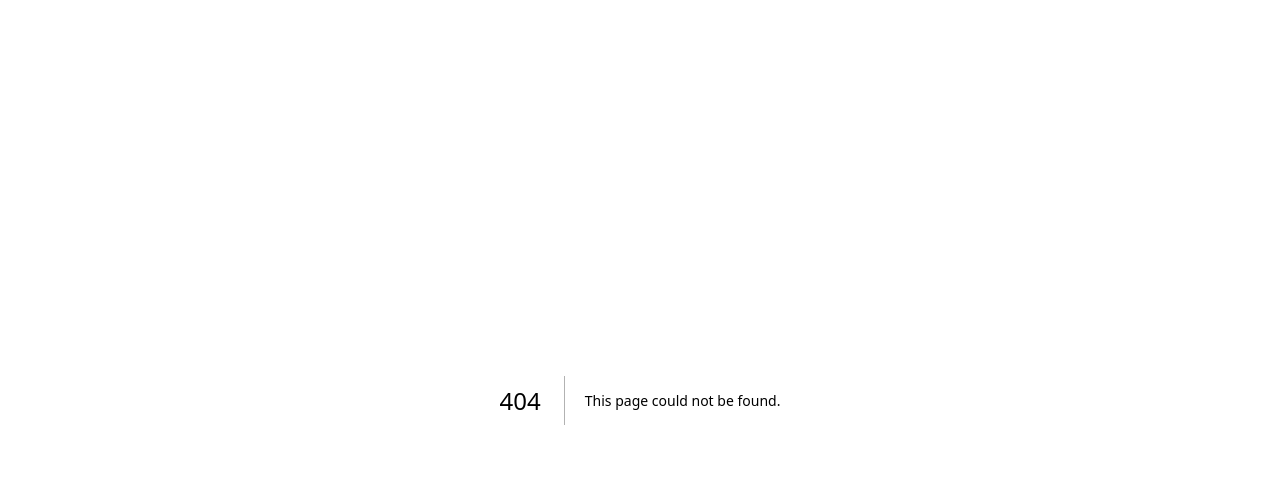
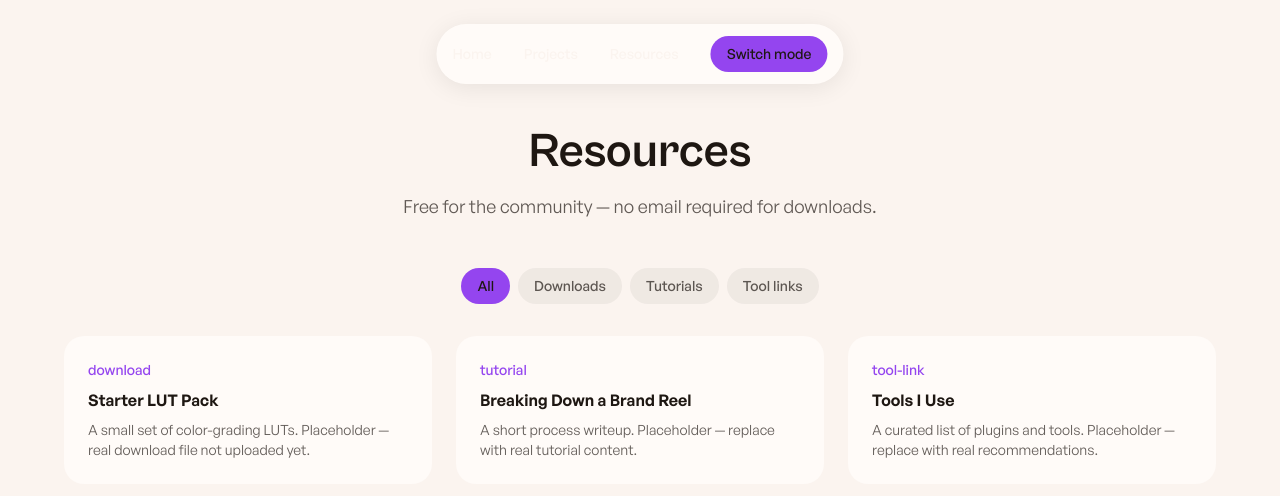
Before and after one commit to OkataMiracleDev/my_portfolio, a Next.js app: page /animate/resources in a window 1280 px wide. Before the commit this address had no page. Shown: the top 496 px of the page. Built offline with nearby package versions, Linux system fonts and the light colour scheme.

Commit message:
feat: add /animate/resources hub with type filter

```diff
--- /dev/null
+++ b/app/animate/resources/page.tsx
@@ -0,0 +1,27 @@
+import type { Metadata } from "next";
+import ResourceFilter from "@/components/Animate/ResourceFilter";
+import { resourcesData } from "@/data/resources";
+
+export const metadata: Metadata = {
+  title: "Resources | Okata Miracle",
+  description: "Free downloads, tutorials, and tool recommendations for motion designers.",
+};
+
+export default function ResourcesPage() {
+  return (
+    <div className="min-h-screen px-6 pb-20 pt-32">
+      <div className="max-w-6xl mx-auto">
+        <div className="mb-12 text-center">
+          <h1 className="font-[family-name:var(--font-cabinet-grotesk)] text-4xl md:text-5xl font-bold text-ink">
+            Resources
+          </h1>
+          <p className="mt-4 text-lg text-ink/70">
+            Free for the community — no email required for downloads.
+          </p>
+        </div>
+
+        <ResourceFilter resources={resourcesData} />
+      </div>
+    </div>
+  );
+}
--- /dev/null
+++ b/components/Animate/ResourceFilter.tsx
@@ -0,0 +1,51 @@
+"use client";
+import { useState } from "react";
+import Link from "next/link";
+import type { ResourceContent } from "@/types/content";
+
+type FilterValue = "all" | ResourceContent["type"];
+
+const filters: { value: FilterValue; label: string }[] = [
+  { value: "all", label: "All" },
+  { value: "download", label: "Downloads" },
+  { value: "tutorial", label: "Tutorials" },
+  { value: "tool-link", label: "Tool links" },
+];
+
+export default function ResourceFilter({ resources }: { resources: ResourceContent[] }) {
+  const [active, setActive] = useState<FilterValue>("all");
+  const visible = active === "all" ? resources : resources.filter((r) => r.type === active);
+
+  return (
+    <div>
+      <div className="mb-8 flex flex-wrap justify-center gap-2">
+        {filters.map((filter) => (
+          <button
+            key={filter.value}
+            onClick={() => setActive(filter.value)}
+            className={`rounded-pill px-4 py-2 text-sm font-medium transition-colors duration-200 ease-out ${
+              active === filter.value ? "bg-accent-animate text-ink" : "bg-ink/5 text-ink/70 hover:bg-ink/10"
+            }`}
+          >
+            {filter.label}
+          </button>
+        ))}
+      </div>
+
+      <ul className="grid grid-cols-1 gap-6 md:grid-cols-3">
+        {visible.map((resource) => (
+          <li key={resource.id}>
+            <Link
+              href={`/animate/resources/${resource.slug}`}
+              className="block h-full rounded-card bg-base-raised p-6 transition-transform duration-200 ease-out hover:-translate-y-1"
+            >
+              <p className="text-sm font-medium text-accent-animate">{resource.type}</p>
+              <p className="mt-2 font-semibold text-ink">{resource.title}</p>
+              <p className="mt-2 text-sm text-ink/70">{resource.description}</p>
+            </Link>
+          </li>
+        ))}
+      </ul>
+    </div>
+  );
+}
```
Also changed, not shown: 1 other file (tests, documents, lock files or other folders).
